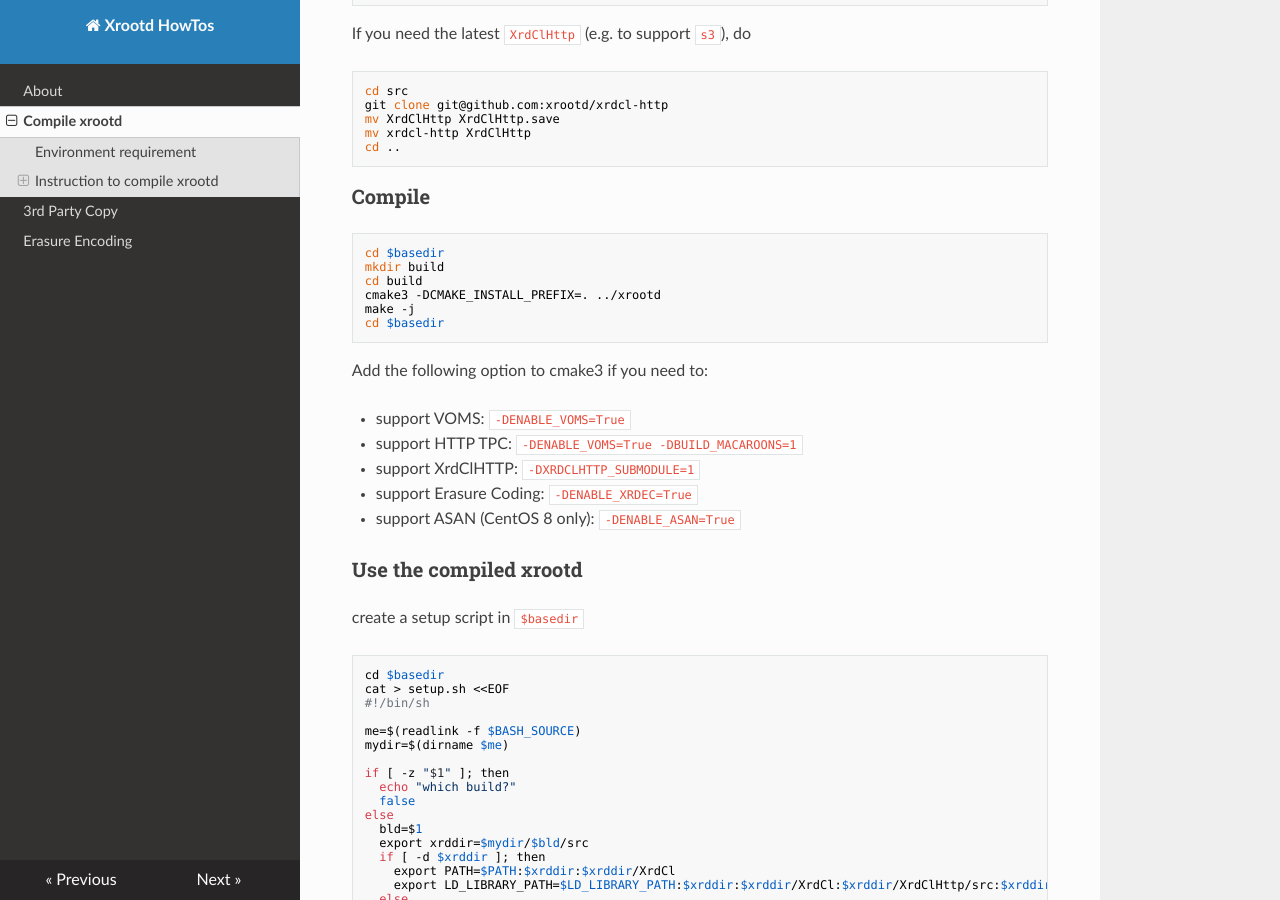
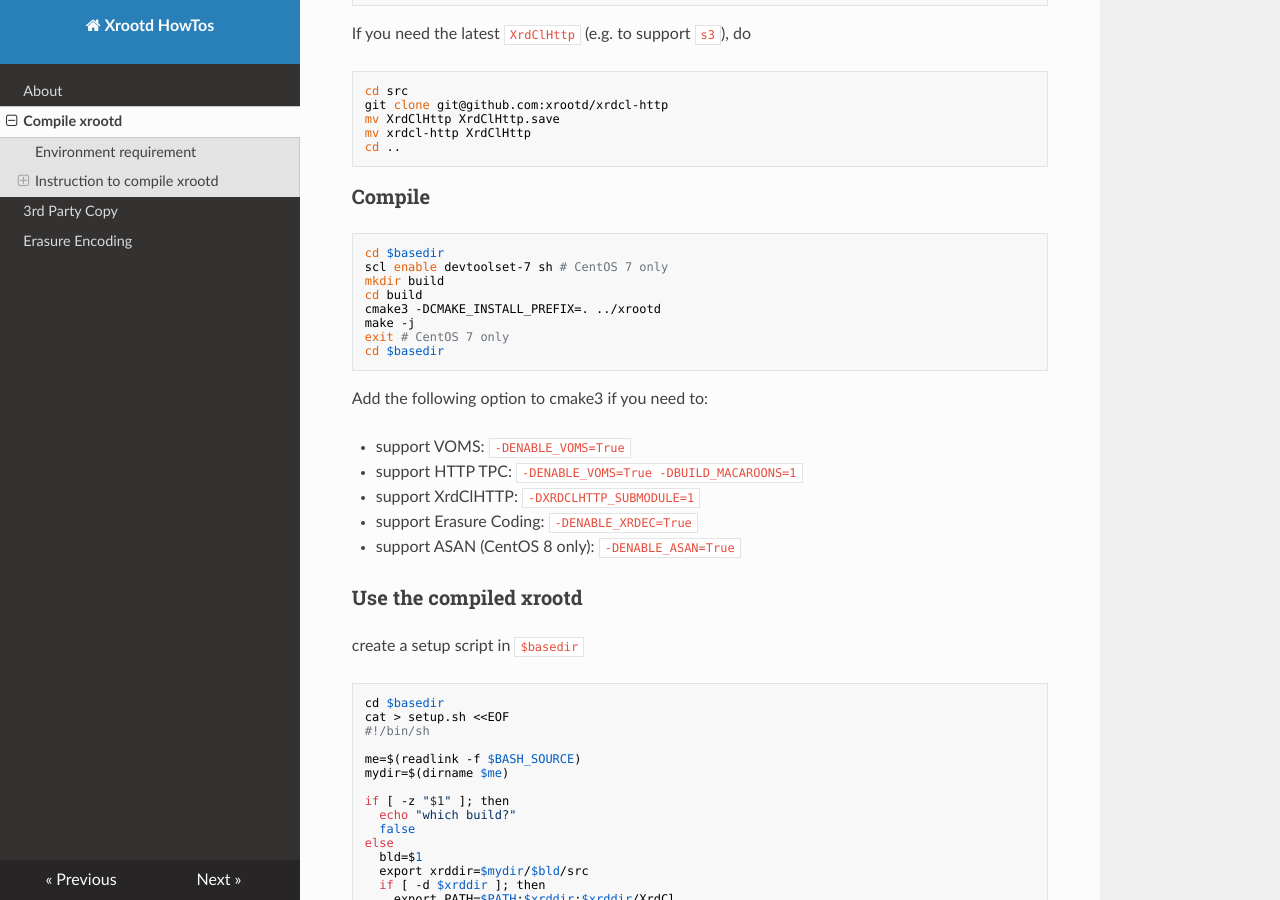
Before and after one commit to xrootd/howto, an MkDocs documentation site: the page built from docs/Compile.md, in a window 1280 px wide and 900 px high, scrolled down 1141 px. Built offline with MkDocs 1.6.1, drawn with Linux system fonts in a browser that asks for light colours; nearby versions of some CDN libraries.

Commit message:
Add missing devtoolset-7 command

````diff
--- a/docs/Compile.md
+++ b/docs/Compile.md
@@ -58,10 +58,12 @@ cd ..
 
 ```
 cd $basedir
+scl enable devtoolset-7 sh # CentOS 7 only
 mkdir build
 cd build
 cmake3 -DCMAKE_INSTALL_PREFIX=. ../xrootd
 make -j
+exit # CentOS 7 only
 cd $basedir
 ```
 
````
